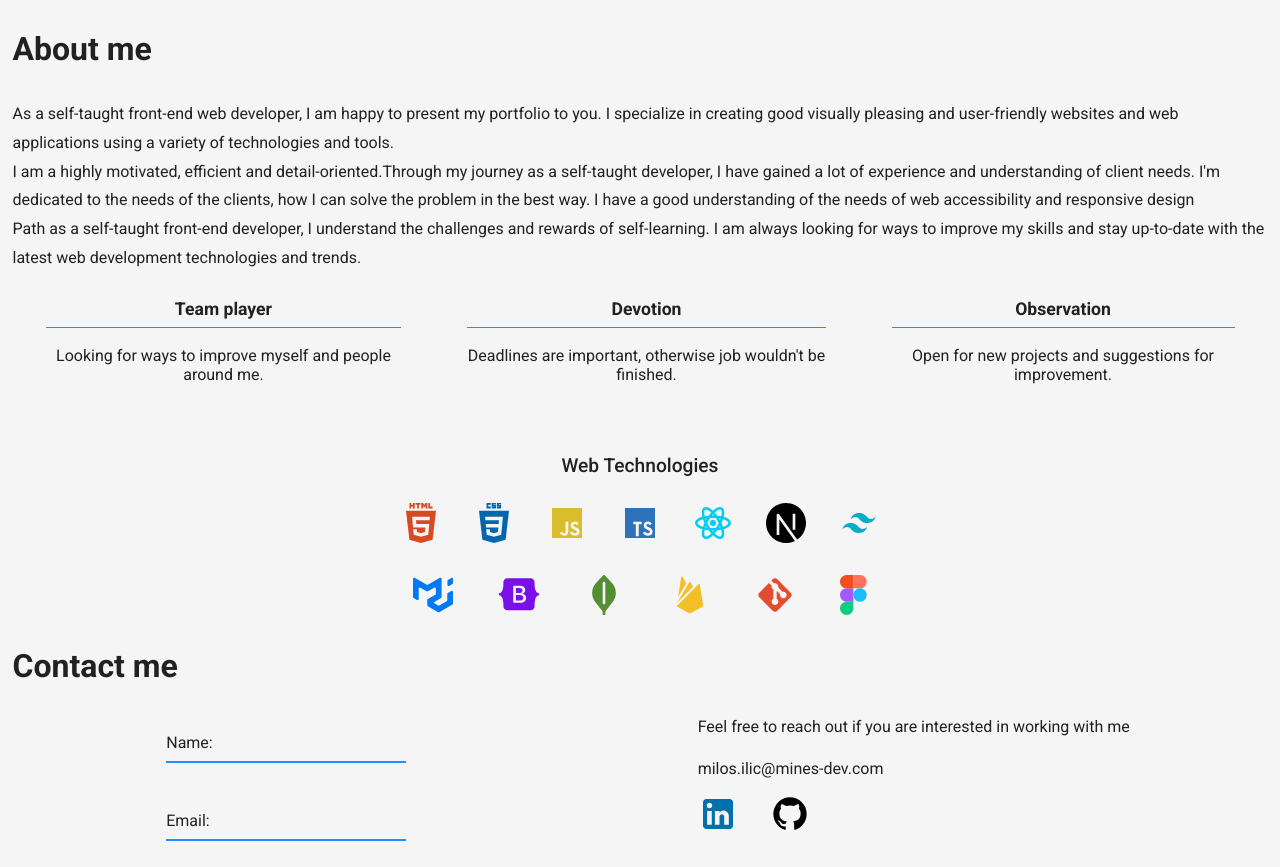
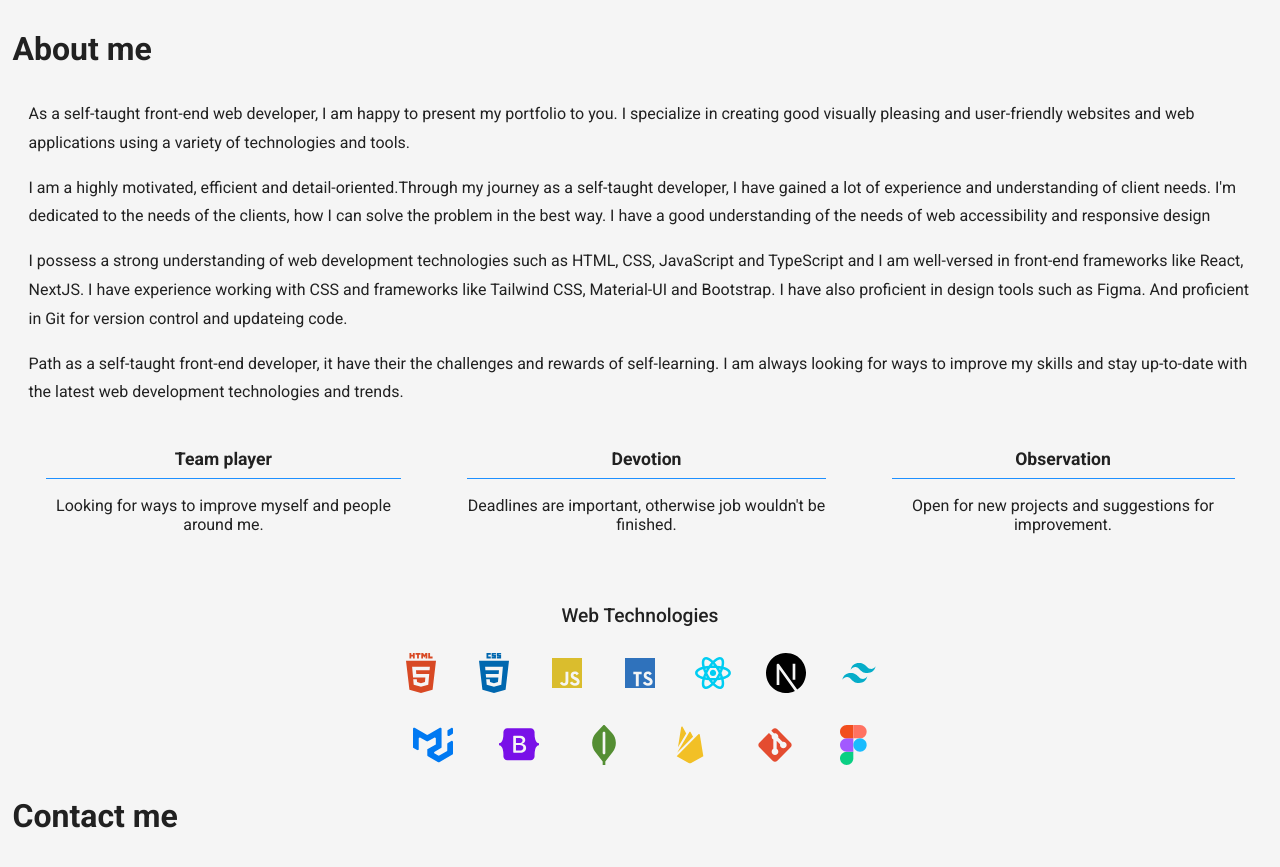
Before and after one commit to MilosIl/mines23, a React (Vite) app: page / in a window 1280 px wide. Shown: the part 1496-2363 px from the top of the page. Built offline with nearby package versions, Linux system fonts and the light colour scheme.

Commit message:
about text

```diff
--- a/src/App.css
+++ b/src/App.css
@@ -216,6 +216,7 @@ body {
   font-size: 1rem;
 }
 .about-section > p {
+  margin: 1em ;
   line-height: 1.8;
 }
 .card-container {
--- a/src/Components/About.tsx
+++ b/src/Components/About.tsx
@@ -41,7 +41,10 @@ const About = () => {
         I am a highly motivated, efficient and detail-oriented.Through my journey as a self-taught developer, I have gained a lot of experience and understanding of client needs. I'm dedicated to the needs of the clients, how I can solve the problem in the best way. I have a good understanding of the needs of web accessibility and responsive design
       </p>
       <p>
-      Path as a self-taught front-end developer, I understand the challenges and rewards of self-learning.  I am always looking for ways to improve my skills and stay up-to-date with the latest web development technologies and trends.
+      I possess a strong understanding of web development technologies such as HTML, CSS, JavaScript and TypeScript and I am well-versed in front-end frameworks like React, NextJS. I have experience working with CSS and  frameworks like Tailwind CSS, Material-UI and Bootstrap. I have also proficient in design tools such as Figma. And proficient in Git for version control and updateing code.
+      </p>
+      <p>
+      Path as a self-taught front-end developer, it have their the challenges and rewards of self-learning.  I am always looking for ways to improve my skills and stay up-to-date with the latest web development technologies and trends.
       </p>
 
       <div className="card-container">
```
